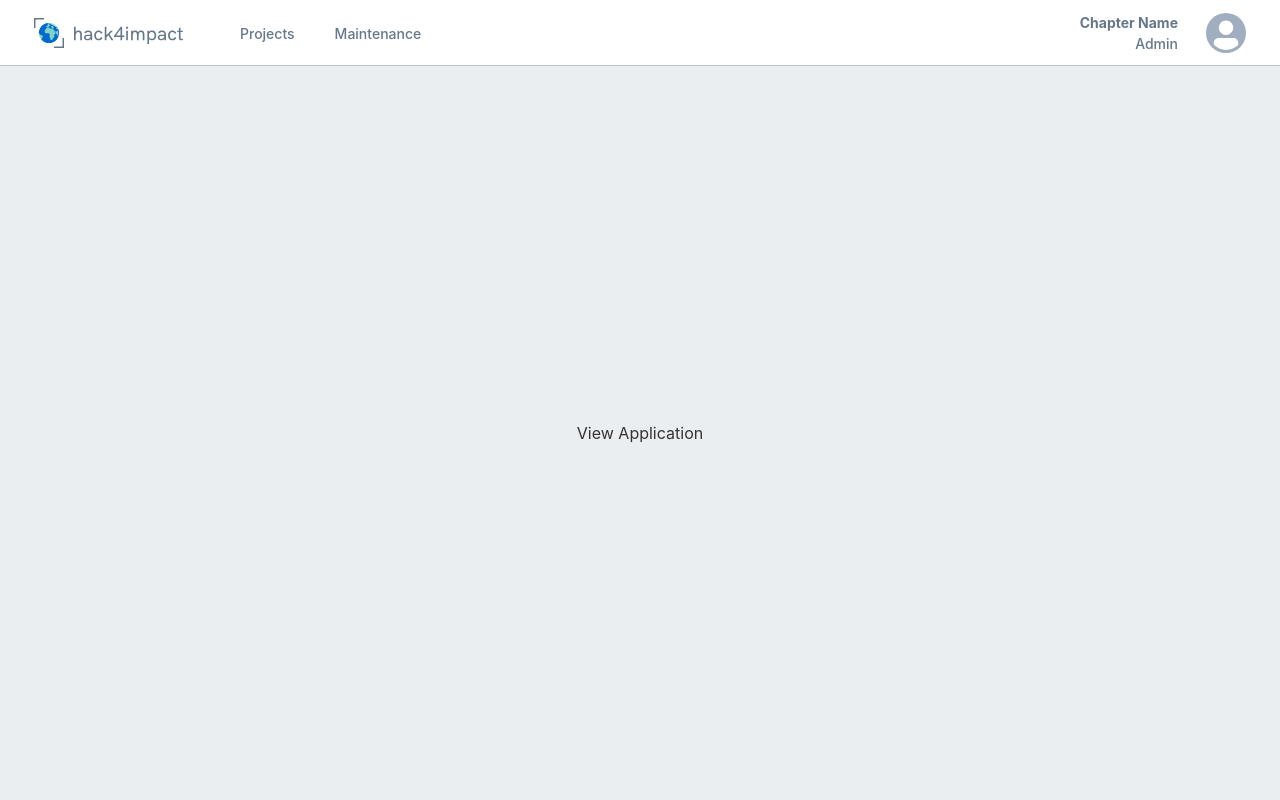
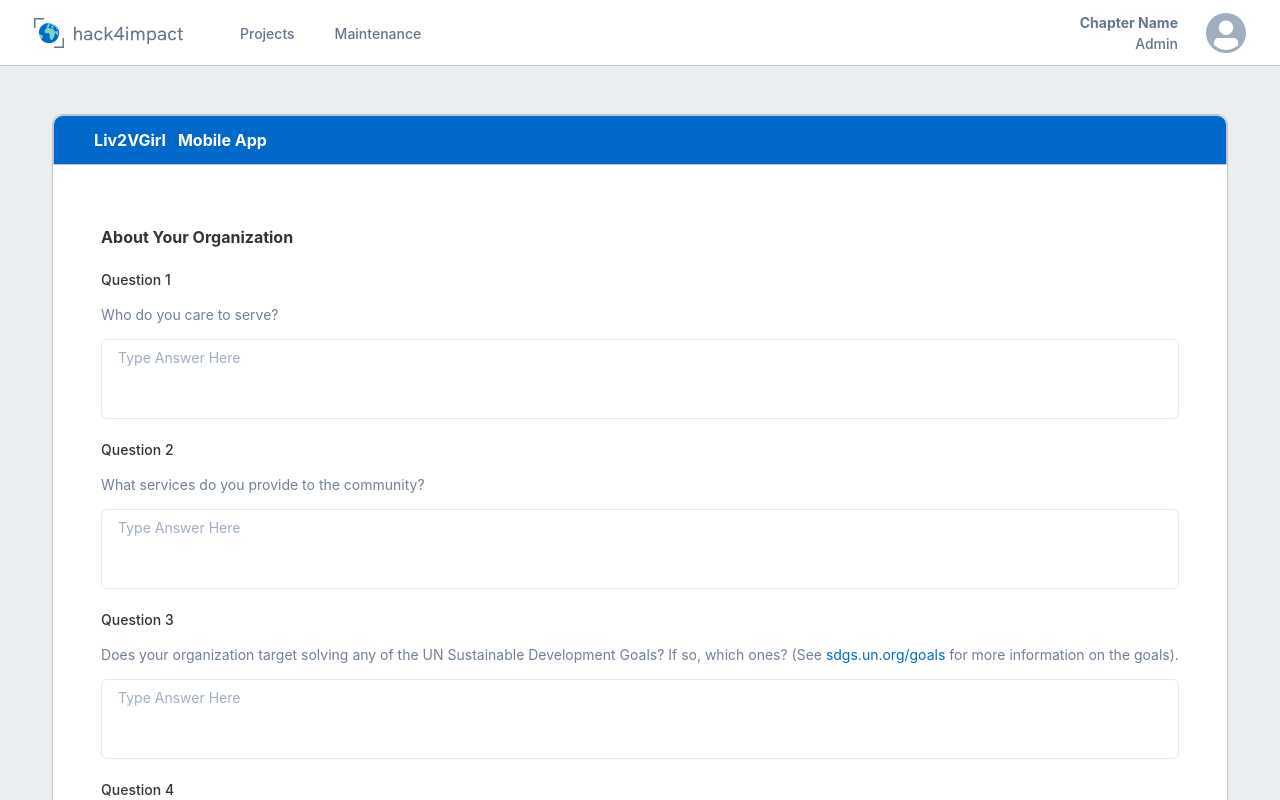
Before and after one commit to GTBitsOfGood/national-npp, a Next.js app: page /chapter/application in a window 1280 px wide. Built offline with nearby package versions, Linux system fonts and the light colour scheme.

Commit message:
admade changes to according to if it's verified and readOnly

```diff
--- a/src/components/ApplicationCard.tsx
+++ b/src/components/ApplicationCard.tsx
@@ -11,11 +11,14 @@ import {
   Button,
   Textarea,
 } from "@chakra-ui/react";
-import { User, ProjectType } from "src/utils/types";
-const user = ["Liv2VGirl"];
-const appType = ["Mobile App"];
+import { User, ProjectType, Nonprofit } from "src/utils/types";
+
+function ApplicationCard(props: { isRead: boolean }) {
+  const name = "Liv2VGirl";
+  const appType = "Mobile App";
   const maxTextArea = 500;
-function ApplicationCard() {
+  const isVerified = false;
+  const { isRead } = props;
   return (
     <VStack
       minW={{ base: 425, md: 800 }}
@@ -36,19 +39,21 @@ function ApplicationCard() {
       >
         <HStack spacing={3}>
           <Text color="white" fontSize="md" fontWeight={700} marginLeft={7}>
-            {user[0]}
+            {name}
           </Text>
           <Text color="white" fontSize="md" fontWeight={700} marginLeft={7}>
-            {appType[0]}
+            {appType}
           </Text>
         </HStack>
       </Box>
       <VStack align="stretch" p={12} spacing={12}>
+        {isVerified && (
           <VStack align="start" spacing={5}>
             <Text alignSelf="flex-start" fontSize="md" fontWeight={700}>
               Nonprofit Verification
             </Text>
-          <FormControl>
+
+            <FormControl isReadOnly={isRead}>
               <FormLabel fontSize="sm">Question 1</FormLabel>
               <VStack align="flex-start" spacing={4}>
                 <FormHelperText fontSize="sm">
@@ -58,11 +63,13 @@ function ApplicationCard() {
               </VStack>
             </FormControl>
           </VStack>
+        )}
+
         <VStack align="start" spacing={5}>
           <Text alignSelf="flex-start" fontSize="md" fontWeight={700}>
             About Your Organization
           </Text>
-          <FormControl>
+          <FormControl isReadOnly={isRead}>
             <FormLabel fontSize="sm">Question 1</FormLabel>
             <VStack align="flex-start" spacing={4}>
               <FormHelperText fontSize="sm">
@@ -77,7 +84,7 @@ function ApplicationCard() {
               />
             </VStack>
           </FormControl>
-          <FormControl>
+          <FormControl isReadOnly={isRead}>
             <FormLabel fontSize="sm">Question 2</FormLabel>
             <VStack align="flex-start" spacing={4}>
               <FormHelperText fontSize="sm">
@@ -92,7 +99,7 @@ function ApplicationCard() {
               />
             </VStack>
           </FormControl>
-          <FormControl>
+          <FormControl isReadOnly={isRead}>
             <FormLabel fontSize="sm">Question 3</FormLabel>
             <VStack align="flex-start" spacing={4}>
               <FormHelperText fontSize="sm">
@@ -112,7 +119,7 @@ function ApplicationCard() {
               />
             </VStack>
           </FormControl>
-          <FormControl>
+          <FormControl isReadOnly={isRead}>
             <FormLabel fontSize="sm">Question 4</FormLabel>
             <VStack align="flex-start" spacing={4}>
               <FormHelperText fontSize="sm">
@@ -133,7 +140,7 @@ function ApplicationCard() {
           <Text alignSelf="flex-start" fontSize="md" fontWeight={700}>
             Your Product Needs
           </Text>
-          <FormControl>
+          <FormControl isReadOnly={isRead}>
             <FormLabel fontSize="sm">Question 1</FormLabel>
             <VStack align="flex-start" spacing={4}>
               <FormHelperText fontSize="sm">
@@ -148,7 +155,7 @@ function ApplicationCard() {
               />
             </VStack>
           </FormControl>
-          <FormControl>
+          <FormControl isReadOnly={isRead}>
             <FormLabel fontSize="sm">Question 2</FormLabel>
             <VStack align="flex-start" spacing={4}>
               <FormHelperText fontSize="sm">
@@ -163,7 +170,7 @@ function ApplicationCard() {
               />
             </VStack>
           </FormControl>
-          <FormControl>
+          <FormControl isReadOnly={isRead}>
             <FormLabel fontSize="sm">Question 3</FormLabel>
             <VStack align="flex-start" spacing={4}>
               <FormHelperText fontSize="sm">
@@ -180,7 +187,7 @@ function ApplicationCard() {
               />
             </VStack>
           </FormControl>
-          <FormControl>
+          <FormControl isReadOnly={isRead}>
             <FormLabel fontSize="sm">Question 4</FormLabel>
             <VStack align="flex-start" spacing={4}>
               <FormHelperText fontSize="sm">
@@ -197,7 +204,7 @@ function ApplicationCard() {
               />
             </VStack>
           </FormControl>
-          <FormControl>
+          <FormControl isReadOnly={isRead}>
             <FormLabel fontSize="sm">Question 5</FormLabel>
             <VStack align="flex-start" spacing={4}>
               <FormHelperText fontSize="sm">
--- a/src/pages/chapter/application.tsx
+++ b/src/pages/chapter/application.tsx
@@ -1,9 +1,13 @@
 import { Flex } from "@chakra-ui/react";
+import ApplicationCard from "src/components/ApplicationCard";
 
 function ChapterApplicationPage() {
   return (
     <Flex height="100%" width="100%">
-      <Flex margin="auto">View Application</Flex>
+      <Flex margin="auto">
+        {" "}
+        <ApplicationCard isRead={true} />
+      </Flex>
     </Flex>
   );
 }
--- a/src/pages/nonprofit/application.tsx
+++ b/src/pages/nonprofit/application.tsx
@@ -5,7 +5,7 @@ function NonprofitApplicationPage() {
   return (
     <Flex height="100%" width="100%">
       <Flex margin="auto">
-        <ApplicationCard />
+        <ApplicationCard isRead={true} />
       </Flex>
     </Flex>
   );
```
Lines whose indentation alone changed are shown as unchanged.
